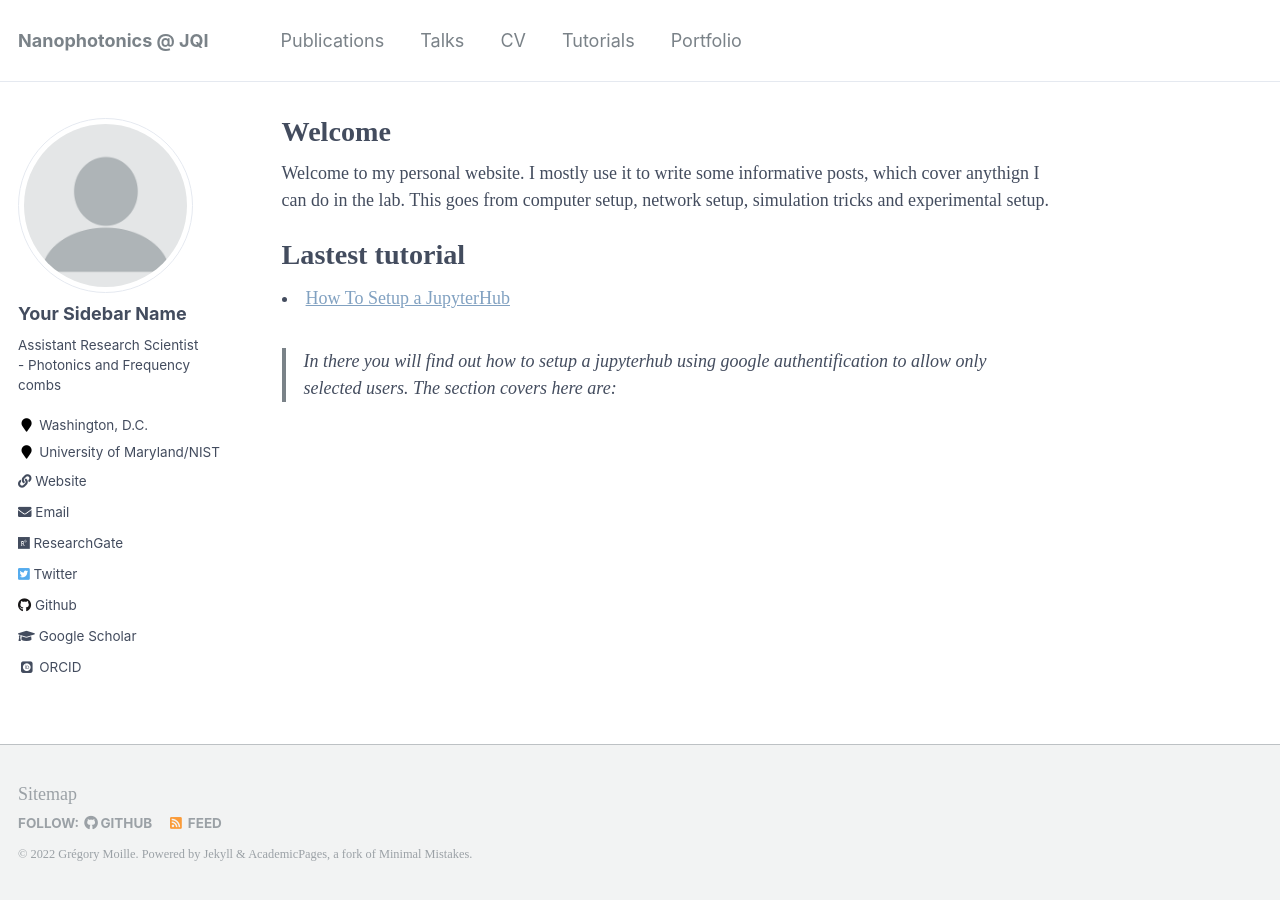
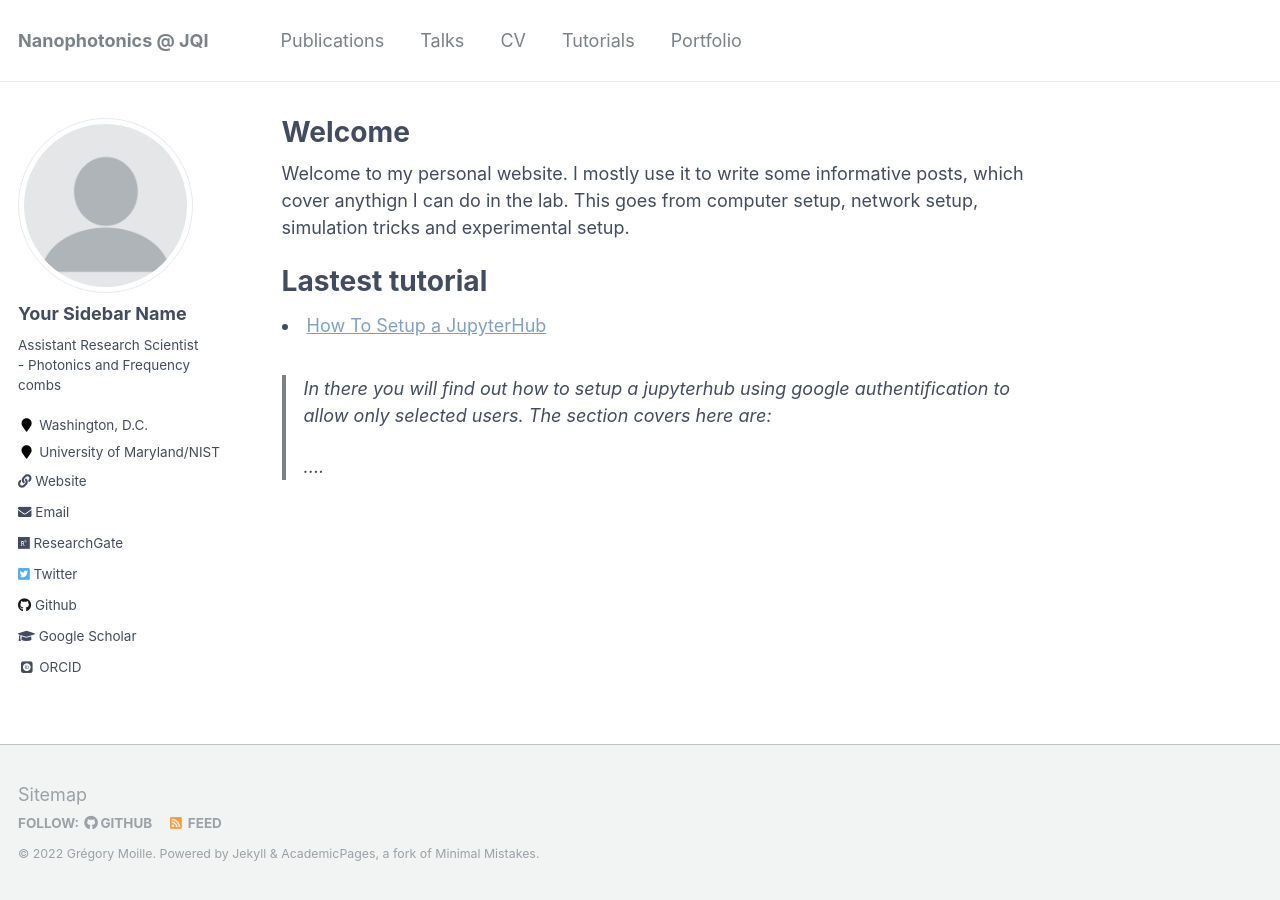
Before and after one commit to gregmoille/gregmoille.github.io, a Jekyll site: the page built from _pages/about.md, in a window 1280 px wide. Built offline with Jekyll 4.4.1, drawn with Linux system fonts in a browser that asks for light colours; some web fonts are replaced.

Commit message:
fix font again

```diff
--- a/_pages/about.md
+++ b/_pages/about.md
@@ -18,9 +18,8 @@ Welcome to my personal website. I mostly use it to write some informative posts,
 {% for post in site.posts limit:2 %}
   <li>
       <a href="{{ post.url }}">{{ post.title }}</a>
-
       <blockquote>
-        {{ post.excerpt }}
+        {{ post.excerpt }} ....
       </blockquote>
   </li>
 {% endfor %}
--- a/_sass/_variables.scss
+++ b/_sass/_variables.scss
@@ -27,8 +27,8 @@ $bodoni                     : "Bodoni MT", serif;
 $calisto                    : "Calisto MT", serif;
 $garamond                   : Garamond, serif;
 
-$global-font-family         : "Fira Sans";
-$header-font-family         : "Dongle", "Fira Sans";
+$global-font-family         : $sans-serif;
+$header-font-family         : $sans-serif;
 $caption-font-family        : $serif;
 
 /* type scale */
```
